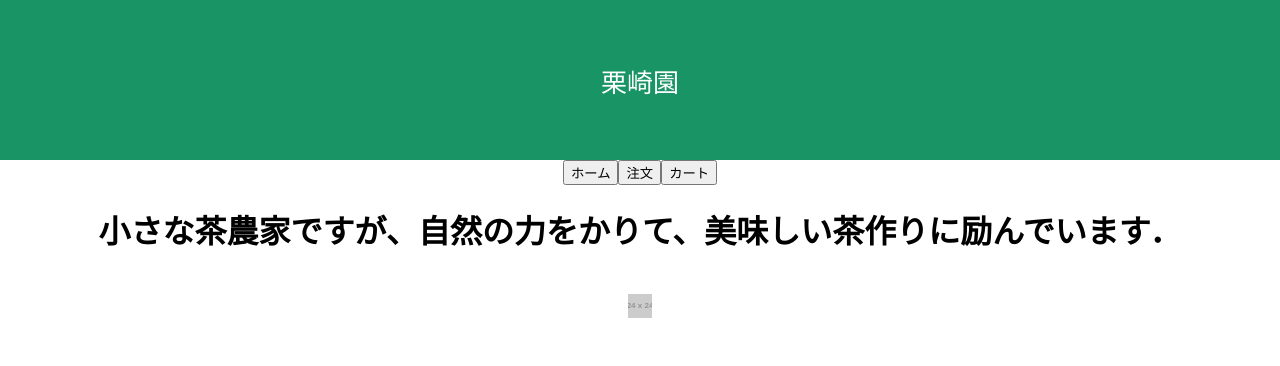
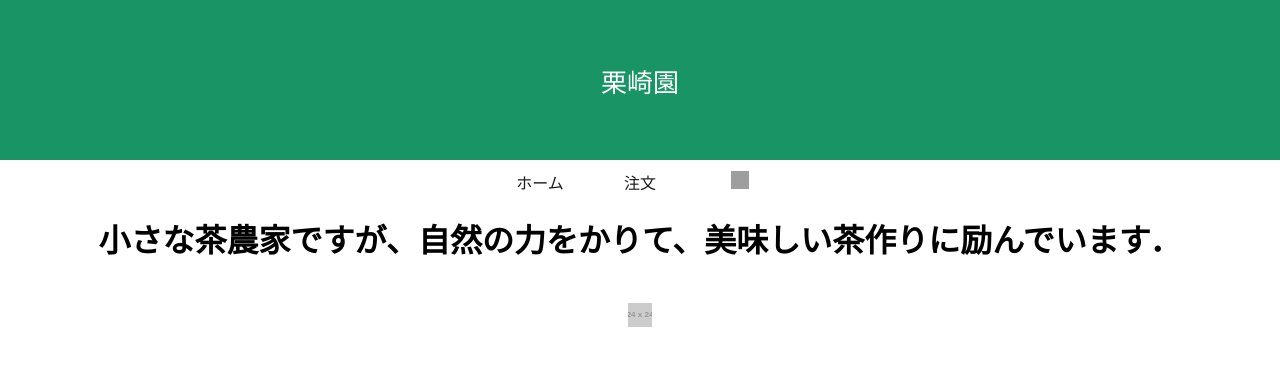
Before and after one commit to kult0922/kurisakien, a React app: page / in a window 1280 px wide. Shown: the top 366 px of the page. Built offline with nearby package versions, Linux system fonts and the light colour scheme; grey boxes are pictures that could not be loaded; what unstated-next would draw is missing.

Commit message:
タブボタンのデザイン変更

```diff
--- a/src/components/layouts/index.tsx
+++ b/src/components/layouts/index.tsx
@@ -1,4 +1,5 @@
 import styled from '@emotion/styled';
+import { CSSProperties } from 'react';
 import { Link } from 'react-router-dom';
 import { Header } from '../organisms/Header';
 
@@ -6,19 +7,57 @@ const Wrapper = styled.div({
   textAlign: 'center',
 });
 
+type underLineProps = {
+  bottom: CSSProperties['bottom'];
+};
+
+const StyledLink = styled(Link)<underLineProps>`
+  position: relative;
+  display: inline-block;
+  color: #1b1b1b;
+  text-decoration: none;
+  width: 60px;
+  padding-right: 20px;
+  padding-left: 20px;
+  padding-top: 10px;
+  &:hover {
+    cursor: pointer;
+    text-decoration: none;
+  }
+  &::after {
+    position: absolute;
+    bottom: -4px;
+    bottom: ${(props) => props.bottom};
+    left: 10%;
+    content: '';
+    width: 80%;
+    height: 2px;
+    background: #333;
+    transform: scale(0, 1);
+    transform-origin: right top;
+    transition: transform 0.2s;
+  }
+  &:hover::after {
+    transform-origin: left top;
+    transform: scale(1, 1);
+  }
+`;
+
 export const Template: React.FC = ({ children }) => {
   return (
     <Wrapper>
-      <Header>栗崎園</Header>
-      <Link to="/">
-        <button>ホーム</button>
-      </Link>
-      <Link to="/order">
-        <button>注文</button>
-      </Link>
-      <Link to="/cart">
-        <button>カート</button>
-      </Link>
+      <Header>栗崎園 </Header>
+
+      <StyledLink bottom="-4px" to="/">
+        ホーム
+      </StyledLink>
+      <StyledLink bottom="-4px" to="/order">
+        注文
+      </StyledLink>
+      <StyledLink bottom="-7px" to="/cart">
+        <img src="/shopping-cart.svg" width="18" height="18"></img>
+      </StyledLink>
+
       {children}
     </Wrapper>
   );
```
